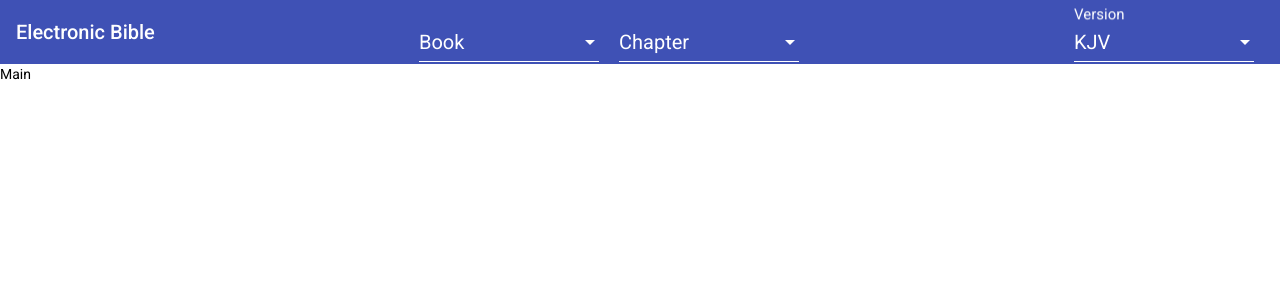
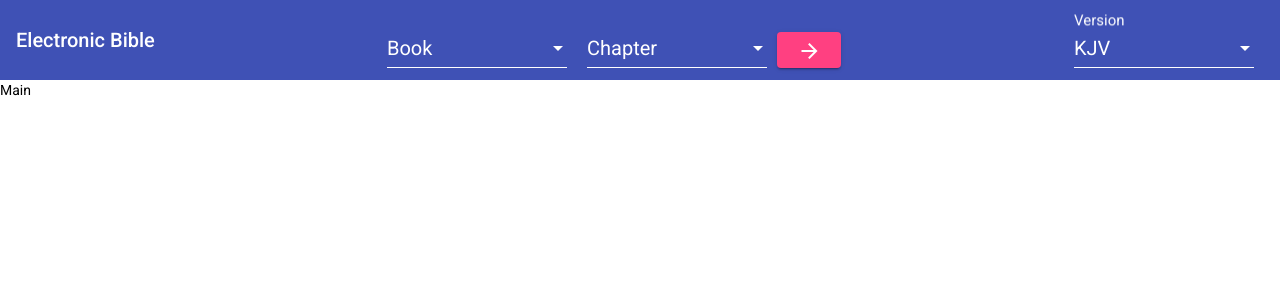
Before and after one commit to Cable-Billing/Electronic-Bible, an Angular app: page / in a window 1280 px wide. Shown: the top 300 px of the page. Built offline with nearby package versions, Linux system fonts and the light colour scheme.

Commit message:
Added better slection

```diff
--- a/src/app/app.component.css
+++ b/src/app/app.component.css
@@ -4,9 +4,9 @@
 
 .main {
     position: fixed;
-    top: 64px;
+    top: 80px;
     left: 0;
-    height: calc(100vh - 64px);
+    height: calc(100vh - 80px);
     width: 100vw;
     overflow-y: scroll;
 }
@@ -14,5 +14,9 @@
 mat-form-field {
     margin-left: 10px;
     margin-right: 10px;
-    height: 0;
+    margin-top: 25px;
 }
+
+mat-toolbar {
+    height: 80px;
+}
--- a/src/app/app.component.html
+++ b/src/app/app.component.html
@@ -4,26 +4,29 @@
     <span>
       <mat-form-field>
         <mat-label>Book</mat-label>
-        <mat-select>
-          <mat-option *ngFor="let book of books" [value]="book" (onSelectionChange)="getChapters(book)">
+        <mat-select [formControl]="bookControl">
+          <mat-option *ngFor="let book of books" [value]="book" (onSelectionChange)="getChapters()">
             {{ book }}
           </mat-option>
         </mat-select>
       </mat-form-field>
       <mat-form-field>
         <mat-label>Chapter</mat-label>
-        <mat-select>
+        <mat-select [formControl]="chapterControl">
           <mat-option *ngFor="let chapter of chapters" [value]="chapter.chapter">
             {{ chapter.chapter }}
           </mat-option>
         </mat-select>
       </mat-form-field>
+      <button mat-raised-button color="accent">
+        <mat-icon>arrow_forward</mat-icon>
+      </button>
     </span>
     <span class="fill-remaining-space"></span>
     <span>
       <mat-form-field>
         <mat-label>Version</mat-label>
-        <mat-select [formControl]="version">
+        <mat-select [formControl]="versionControl">
           <mat-option [value]="'kjv'">KJV</mat-option>
           <!-- <mat-option [value]="'esv'">ESV</mat-option> -->
         </mat-select>
--- a/src/app/app.component.ts
+++ b/src/app/app.component.ts
@@ -10,19 +10,22 @@ import { FormControl } from '@angular/forms';
 export class AppComponent implements OnInit {
   public books: any;
   public chapters: any;
-  public version: FormControl = new FormControl('');
+  public bookControl: FormControl = new FormControl('');
+  public chapterControl: FormControl = new FormControl('');
+  public versionControl: FormControl = new FormControl('');
 
   constructor(private readJson: ReadJsonService) {}
 
   ngOnInit(): void {
-    this.version.setValue("kjv");
+    this.versionControl.setValue("kjv");
     this.readJson.getBooks().subscribe(data => {
       this.books = data;
     });
   }
 
-  public getChapters(book: string): void {
-    this.readJson.getChapters(this.version.value, book).subscribe(data => {
+  public getChapters(): void {
+    this.readJson.getChapters(this.versionControl.value, this.bookControl.value).subscribe(data => {
+      this.chapters = null;
       this.chapters = data.chapters;
     });
   }
```
